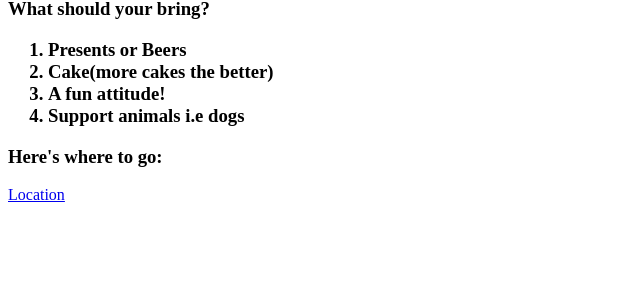
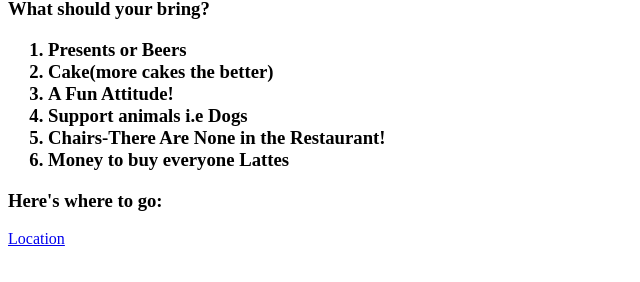
Before and after one commit to ZacharyTPhinney/BirthDay_Invite, a plain HTML site: page index.html in a window 1280 px wide. Shown: the part 434-716 px from the top of the page, without its empty margins (0-640 px from the left). Drawn offline with Linux system fonts and the light colour scheme.

Commit message:
Add files via upload

```diff
--- a/index.html
+++ b/index.html
@@ -8,8 +8,10 @@
 <h3>What should your bring?
     <ol> <li>Presents or Beers </li>
         <li>Cake(more cakes the better)</li>
-        <li>A fun attitude!</li>
-        <li>Support animals i.e dogs</li>
+        <li>A Fun Attitude!</li>
+        <li>Support animals i.e Dogs</li>
+        <li>Chairs-There Are None in the Restaurant!</li>
+        <li>Money to buy everyone Lattes</li>
 
 </ol>
 </h3>
```
